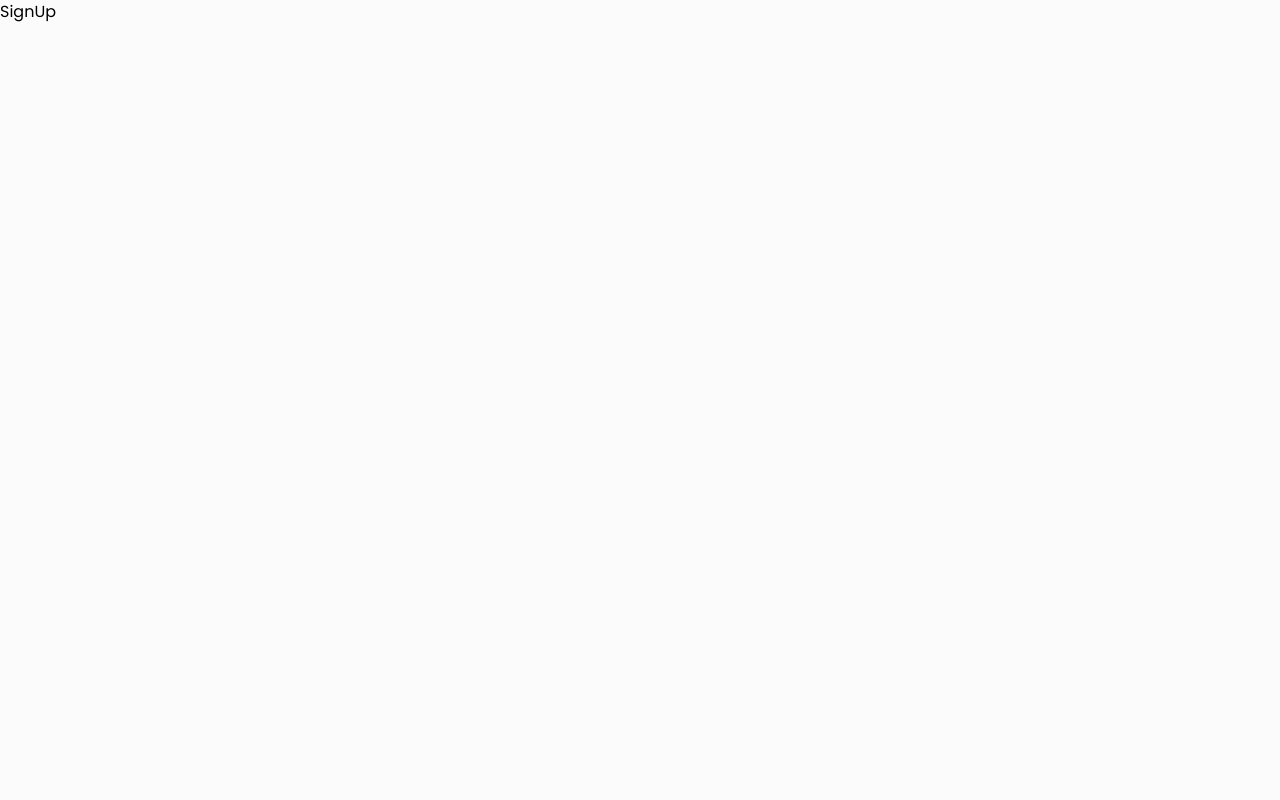
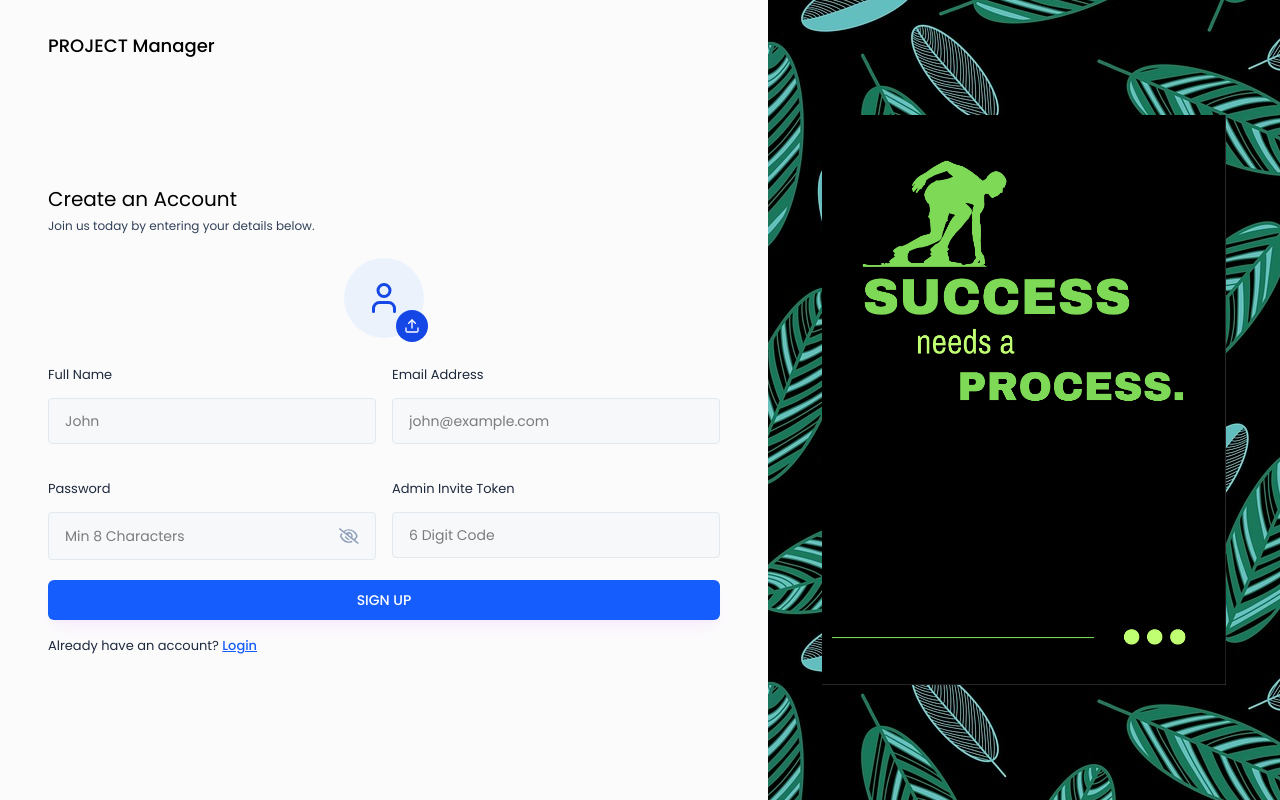
Before and after one commit to Lukholowala/TASK-MANAGER-APP, a React (Vite) app in the folder frontend/Task-Manager/: page /signUp in a window 1280 px wide. Built offline with nearby package versions, Linux system fonts and the light colour scheme.

Commit message:
Sign Up UI form

```diff
--- /dev/null
+++ b/frontend/Task-Manager/src/components/Inputs/ProfilePhotoSelector.jsx
@@ -0,0 +1,69 @@
+import React, { useRef, useState } from "react";
+import { LuUser, LuUpload, LuTrash } from "react-icons/lu";
+
+const ProfilePhotoSelector = ({image, setImage}) => {
+
+    const inputRef = useRef(null);
+    const [previewUrl, setPreviewUrl] = useState(null);
+
+    const handleImageChange = (event) => {
+        const file = event.target.files[0];
+        if (file) {
+            // Update the image
+            setImage(file);
+
+            // Generate preview URL from the file
+            const preview = URL.createObjectURL(file);
+            setPreviewUrl(preview);        }
+    };
+
+    const handleRemoveImage = () => {
+        setImage(null);
+        setPreviewUrl(null);
+    };
+
+    const onChooseFile = () => {
+        inputRef.current.click();
+    };
+    return <div className="flex justify-center mb-6">
+        <input
+            type="file"
+            accept="image/*"
+            ref={inputRef}
+            onChange={handleImageChange}
+            className="hidden"
+            />
+            {!image ? (
+                <div className="w-20 h-20 flex items-center justify-center bg-blue-100/50 rounded-full relative cursor-pointer">
+                    <LuUser className="text-4xl text-blue-700"/>
+
+                    <button
+                        type="button"
+                        className="w-8 h-8 flex items-center justify-center bg-blue-700 text-white rounded-full absolute -bottom-1 -right-1 cursor-pointer"
+                        onClick={onChooseFile}
+                        >
+                            <LuUpload />
+                        </button>
+                </div>
+            ) : (
+                <div className="relative">
+                    <img
+                        src={previewUrl}
+                        alt="profile photo"
+                        className="w-20 h-20 rounded-full object-cover"
+                        />
+                        <button
+                            type="button"
+                            className="w-8 h-8 flex items-center justify-center bg-red-500 text-white rounded-full absolute -bottom-1 -right-1"
+                            onClick={handleRemoveImage}
+                            >
+                                <LuTrash/>
+                            </button>
+                </div>
+            )
+            }
+    </div>;
+
+};
+
+export default ProfilePhotoSelector;
--- a/frontend/Task-Manager/src/pages/Auth/SignUp.jsx
+++ b/frontend/Task-Manager/src/pages/Auth/SignUp.jsx
@@ -1,9 +1,106 @@
-import React from "react";
+import React, { useState } from "react";
+import AuthLayout from "../../components/layouts/AuthLayout";
+import ProfilePhotoSelector from "../../components/Inputs/ProfilePhotoSelector";
+import Input from "../../components/Inputs/Input";
+import { Link } from "react-router-dom";
 
 const SignUp = () => {
+    const [profilePic, setProfilePic] = useState(null);
+    const [fullName, setFullName] = useState("");
+    const [email, setEmail] = useState("");
+    const [password, setPassword] = useState("");
+    const [adminInviteToken, setAdminInviteToken] = useState("");
+
+    const [error, setError] = useState(null);
+
+      // Handle SignUp Form
+      const handleSignUp = async (e) => {
+        e.preventDefault();
+
+        if (!fullName) {
+            setError("Please enter fullname.");
+            return;
+        }
+
+        if (!validateEmail(email)) {
+           setError("Please enter a valid Email Address.");
+           return;
+       }
+
+        if(!password) {
+            setError("Please enter password");
+            return;
+        }
+
+        setError("");
+
+        //Sign Up API Call
+    };
+
     return (
-        <div>SignUp</div>
-    )
-}
+        <AuthLayout>
+            <div className="lg:w-[100%] h-auto md:h-full mt-10 md:mt-0 flex flex-col justify-center">
+                <h3 className="text-xl font-semi-bold text-black">Create an Account</h3>
+                <p className="text-xs text-slate-700 mt-[5px] mb-6">
+                    Join us today by entering your details below.
+                </p>
 
-export default SignUp
+                <form onSubmit={handleSignUp}>
+                    <ProfilePhotoSelector image={profilePic} setImage={setProfilePic}/>
+
+                    <div className="grid grid-cols-1 md:grid-cols-2 gap-4">
+                        <Input
+                            value={fullName}
+                            onChange={({ target }) => setFullName(target.value)}
+                            label="Full Name"
+                            placeholder="John"
+                            type="text"
+                        />
+                        <Input
+                        value={email}
+                        onChange={({ target }) => setEmail(target.value)}
+                        label="Email Address"
+                        placeholder="john@example.com"
+                        type="text"
+                    />
+
+                    <Input
+                        value={password}
+                        onChange={({ target }) => setPassword(target.value)}
+                        label="Password"
+                        placeholder="Min 8 Characters"
+                        type="password"
+                    />
+
+
+                    <Input
+                        value={password}
+                        onChange={({ target }) => setPassword(target.value)}
+                        label="Admin Invite Token"
+                        placeholder="6 Digit Code"
+                        type="text"
+                    />
+                    </div>
+
+
+                    {error && <p className="text-red-500 text-xs pb-2.5">{error}</p>}
+
+                    <button type="submit" className="btn-primary">
+                        SIGN UP
+                    </button>
+
+                    <p className="text-[13px] text-slate-800 mt-3">
+                        Already have an account?{" "}
+                        <Link className="font-medium text-blue-600 underline " to="/login">
+                        Login
+                        </Link>
+                    </p>
+
+               </form>
+            </div>
+
+        </AuthLayout>
+    );
+};
+
+export default SignUp;
```
